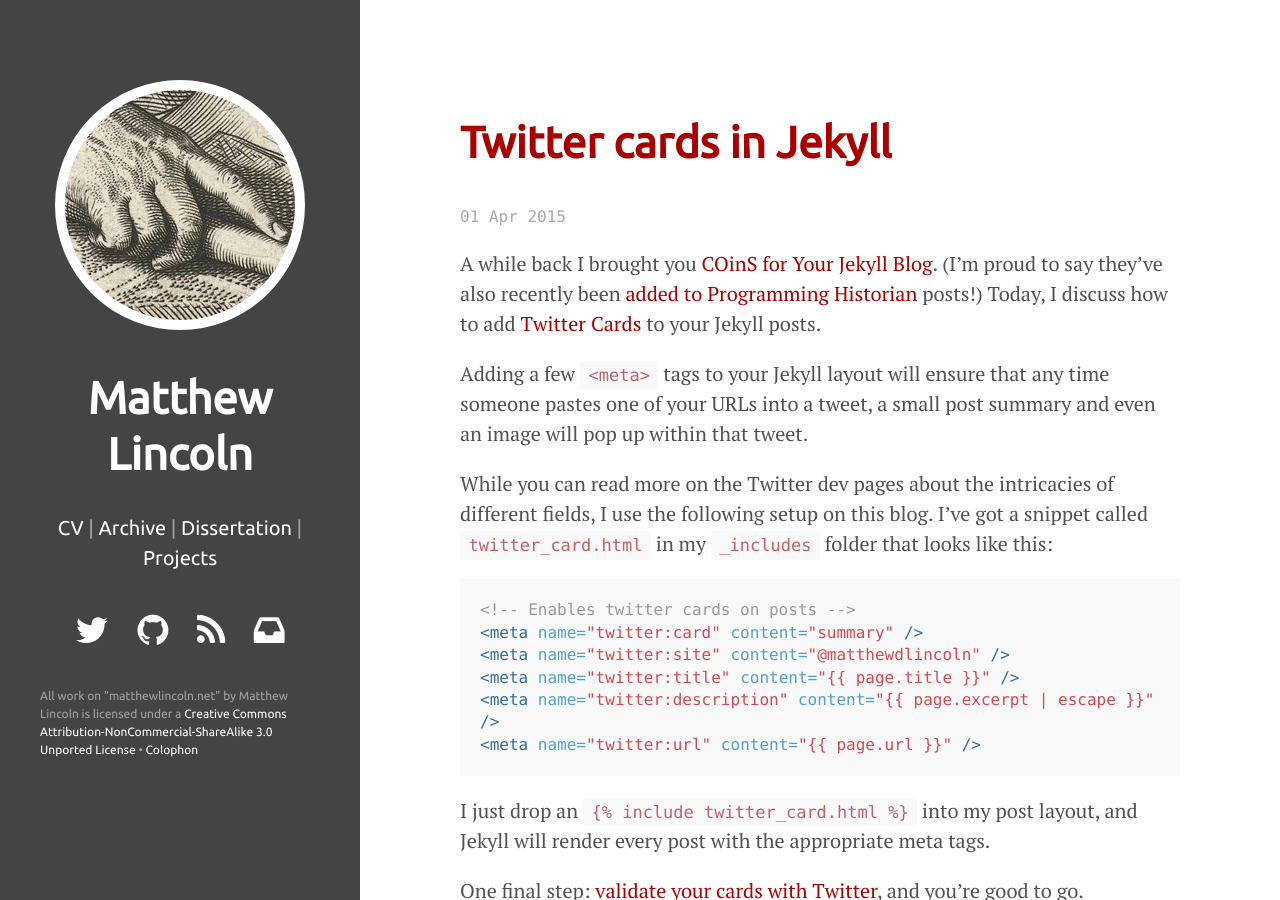
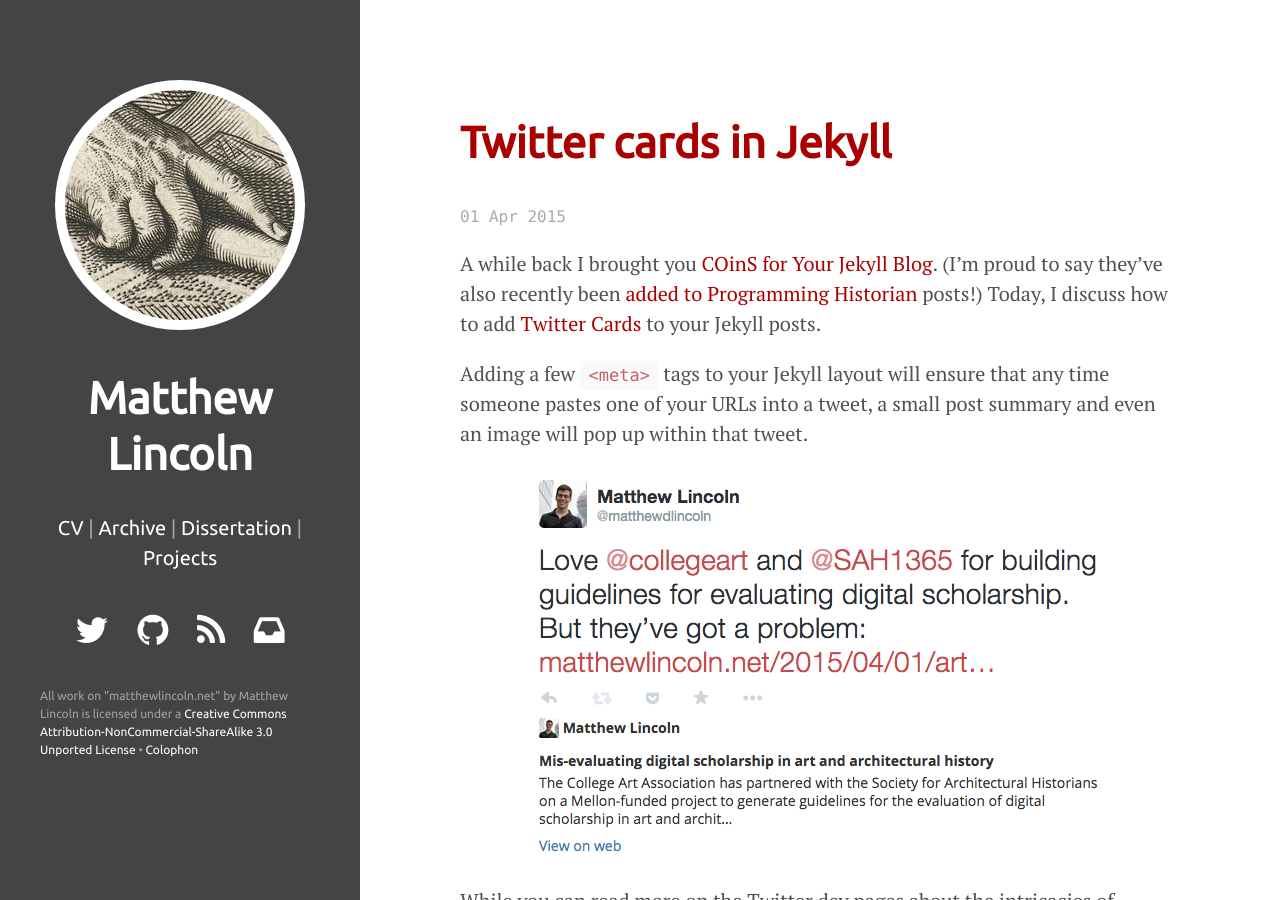
Before and after one commit to mdlincoln/mdlincoln.github.io, a Jekyll site: the page built from _posts/2015-04-01-twitter-cards-in-jekyll.md, in a window 1280 px wide and 900 px high. Built offline with Jekyll 4.4.1, drawn with Linux system fonts in a browser that asks for light colours; nearby versions of some CDN libraries; comment, search, counter and statistics services are not loaded.

Commit message:
add twitter card image

```diff
--- a/_posts/2015-04-01-twitter-cards-in-jekyll.md
+++ b/_posts/2015-04-01-twitter-cards-in-jekyll.md
@@ -12,6 +12,8 @@
 Today, I discuss how to add [Twitter Cards][tc] to your Jekyll posts.
 
 Adding a few `<meta>` tags to your Jekyll layout will ensure that any time someone pastes one of your URLs into a tweet, a small post summary and even an image will pop up within that tweet.
+
+![Twitter Card example](/assets/images-display/twitter_card.png)
 
 While you can read more on the Twitter dev pages about the intricacies of different fields, I use the following setup on this blog. I've got a snippet called `twitter_card.html` in my `_includes` folder that looks like this:
 
```
Also changed, not shown: assets/images-display/twitter_card.png (added).
